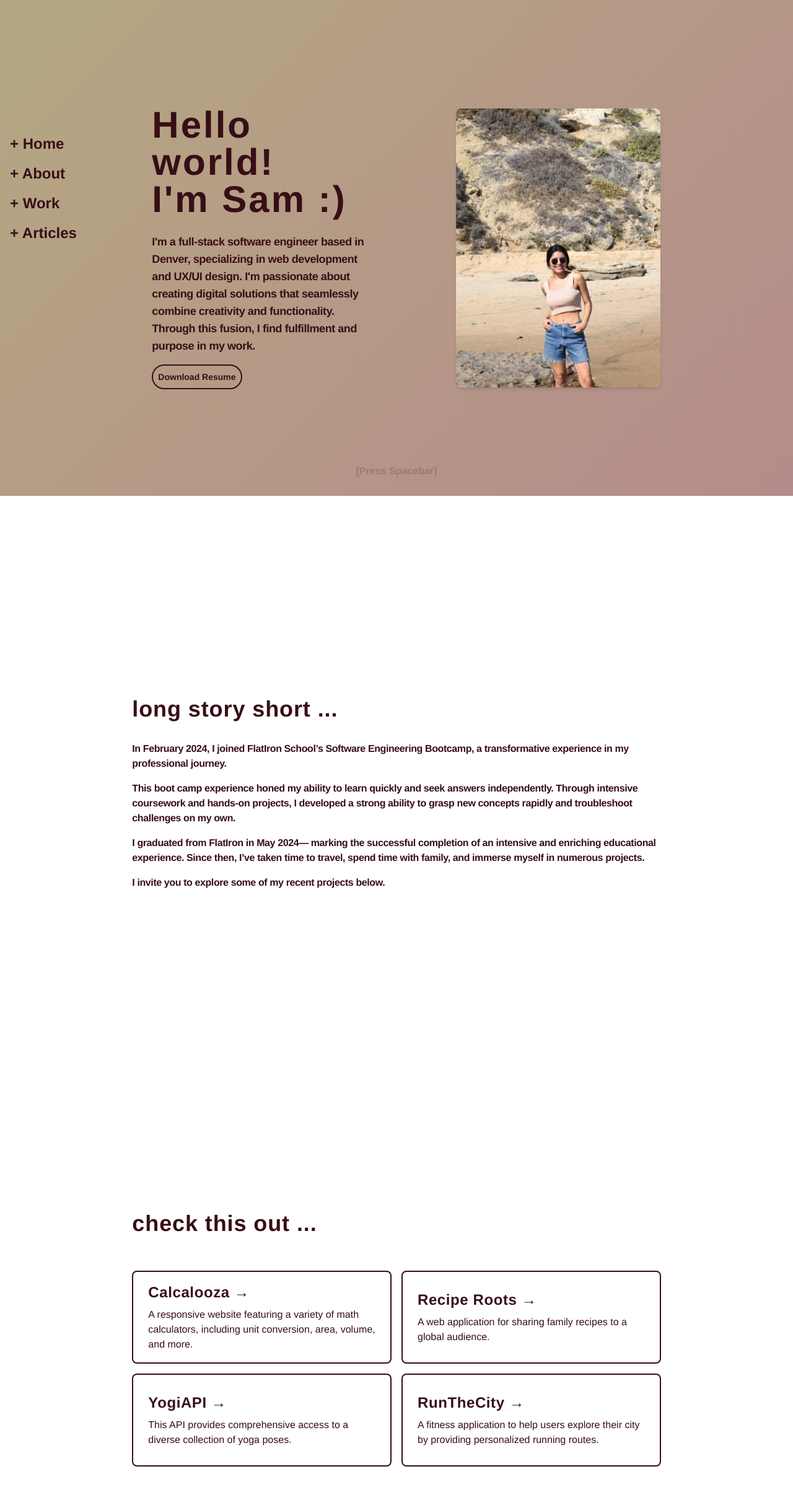
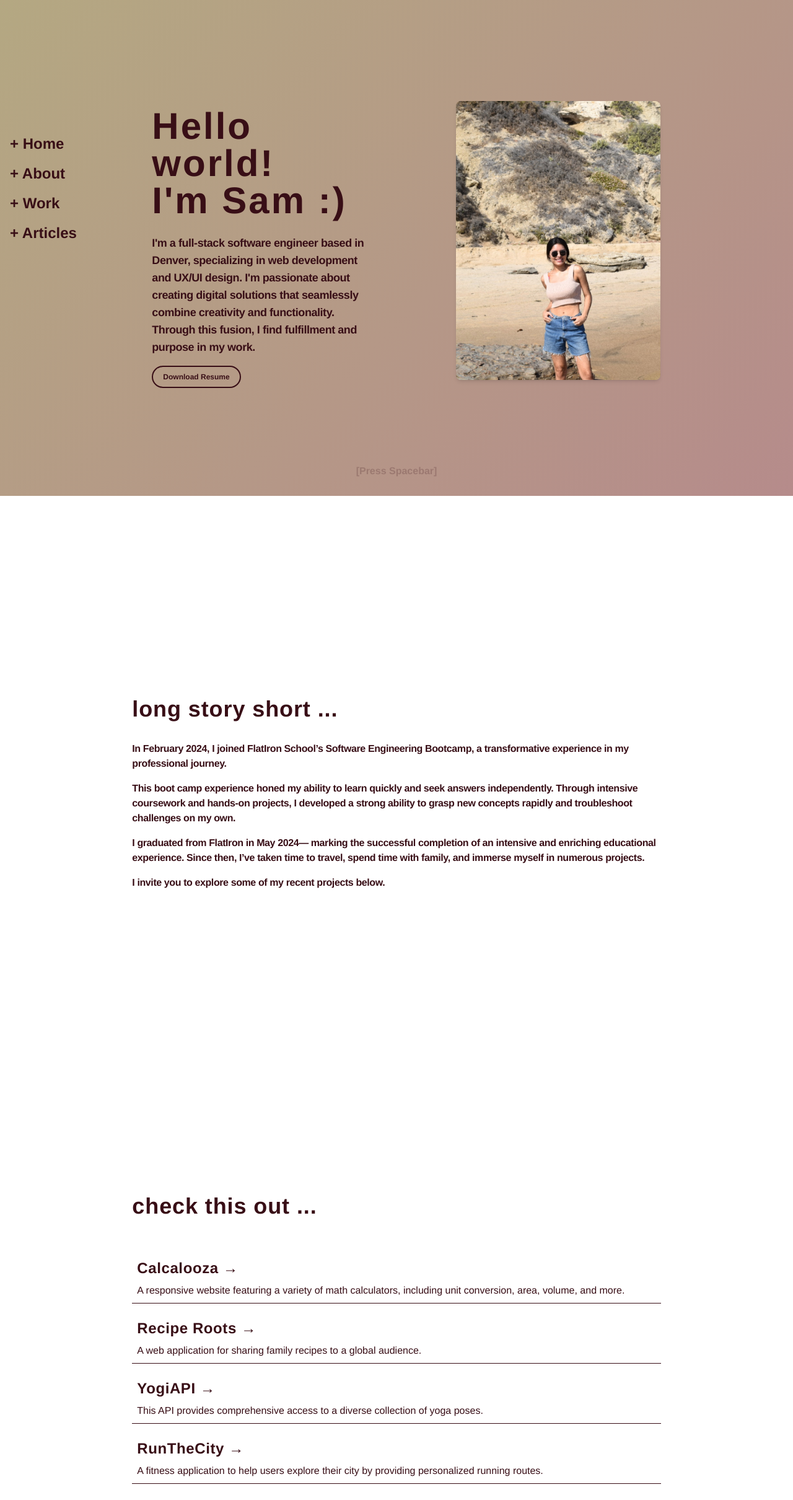
Before and after one commit to samanthacabrera/portfolio, a React (Vite) app: page / in a window 1280 px wide. Shown: the top 2420 px of the page at 62% size. Built offline with nearby package versions, Linux system fonts and the light colour scheme; no server answers.

Commit message:
added location to hero img, updated ProjectsList layout

```diff
--- a/src/components/ProjectCard.jsx
+++ b/src/components/ProjectCard.jsx
@@ -3,10 +3,8 @@ import { Link } from "react-router-dom";
 
 const ProjectCard = ({ id, title, description, currentlyWorkingOn }) => {
     return (
-        <div className="relative group w-fit h-[150px] px-6 rounded-lg flex flex-col justify-center items-center border-2 border-current transition-transform duration-300 ease-in-out transform hover:scale-105">
-            <Link
-                to={`/projects/${id}`}
-            >
+        <div className="relative group flex flex-col justify-center items-start border-b border-current transition-transform duration-300 ease-in-out transform hover:scale-105 p-2">
+            <Link to={`/projects/${id}`} className="w-full">
                 <h3 className="group-hover:text-slate-100 group-hover:text-opacity-50 transition duration-300 text-2xl tracking-wide mb-2">
                     {title} &rarr;
                 </h3>
--- a/src/pages/homepage/Hero.jsx
+++ b/src/pages/homepage/Hero.jsx
@@ -1,7 +1,9 @@
-import React from "react";
+import React, { useState } from "react";
 
 function Hero() {
   const resumeDownloadLink = '/samanthaCabreraResume.pdf';
+
+  const [isHovered, setIsHovered] = useState(false);
 
   return (
     <div className="h-screen flex">
@@ -19,19 +21,32 @@ function Hero() {
         <a
           href={resumeDownloadLink}
           download="samanthaCabreraResume.pdf"
-          className="hover:scale-105 transition duration-500 self-start border-2 border-current rounded-full mt-1 p-2 text-sm"
+          className="hover:scale-105 transition duration-500 self-start border-2 border-current rounded-full mt-1 px-4 py-2 text-xs "
         >
+          <span className="group-hover:text-slate-100 group-hover:text-opacity-60 transition duration-500 delay-1000">
           Download Resume
+          </span>
         </a>
       </div>
 
-      <div className="w-1/2 self-center hidden lg:flex pl-24">
+      <div
+        className="w-1/2 self-center hidden lg:flex flex-col items-center pl-24 relative"
+        onMouseEnter={() => setIsHovered(true)}
+        onMouseLeave={() => setIsHovered(false)}
+      >
+
         <img
           src="/me.png"
-          alt="Me at Newport Beach"
+          alt="Sam"
           style={{ objectPosition: '25% 50%' }}
-          className="rounded-lg shadow-md object-cover h-[450px] w-[330px]"
+          className="rounded-lg shadow-md object-cover h-[450px] w-[330px] transition-transform duration-1000 ease-in-out transform"
         />
+
+        <div
+          className={`self-end mt-2 mr-8 transform transition-opacity duration-500 ease-in-out text-xs ${isHovered ? 'opacity-60' : 'opacity-0'}`}
+        >
+          <p> &#x1F4CD; Newport Beach, CA</p>
+        </div>
       </div>
     </div>
   );
--- a/src/pages/homepage/ProjectsList.jsx
+++ b/src/pages/homepage/ProjectsList.jsx
@@ -9,7 +9,7 @@ const Projects = () => {
         <FadeInSection>
         <div id="projects" className="min-h-screen flex flex-col justify-center container space-y-10 text-left">
             <h2 className="text-4xl tracking-wide lowercase mb-4">check this out ...</h2>
-            <div className="grid grid-cols-1 lg:grid-cols-2 gap-4">
+            <div className="grid grid-cols-1 gap-4">
                 {projects.map((project) => (
                     <Link key={project.id} to={`/projects/${project.id}`} >
                         <div className="relative">
```
Also changed, not shown: public/me+cat.png (added), public/me+snow.png (added). Lines whose indentation alone changed are shown as unchanged.
